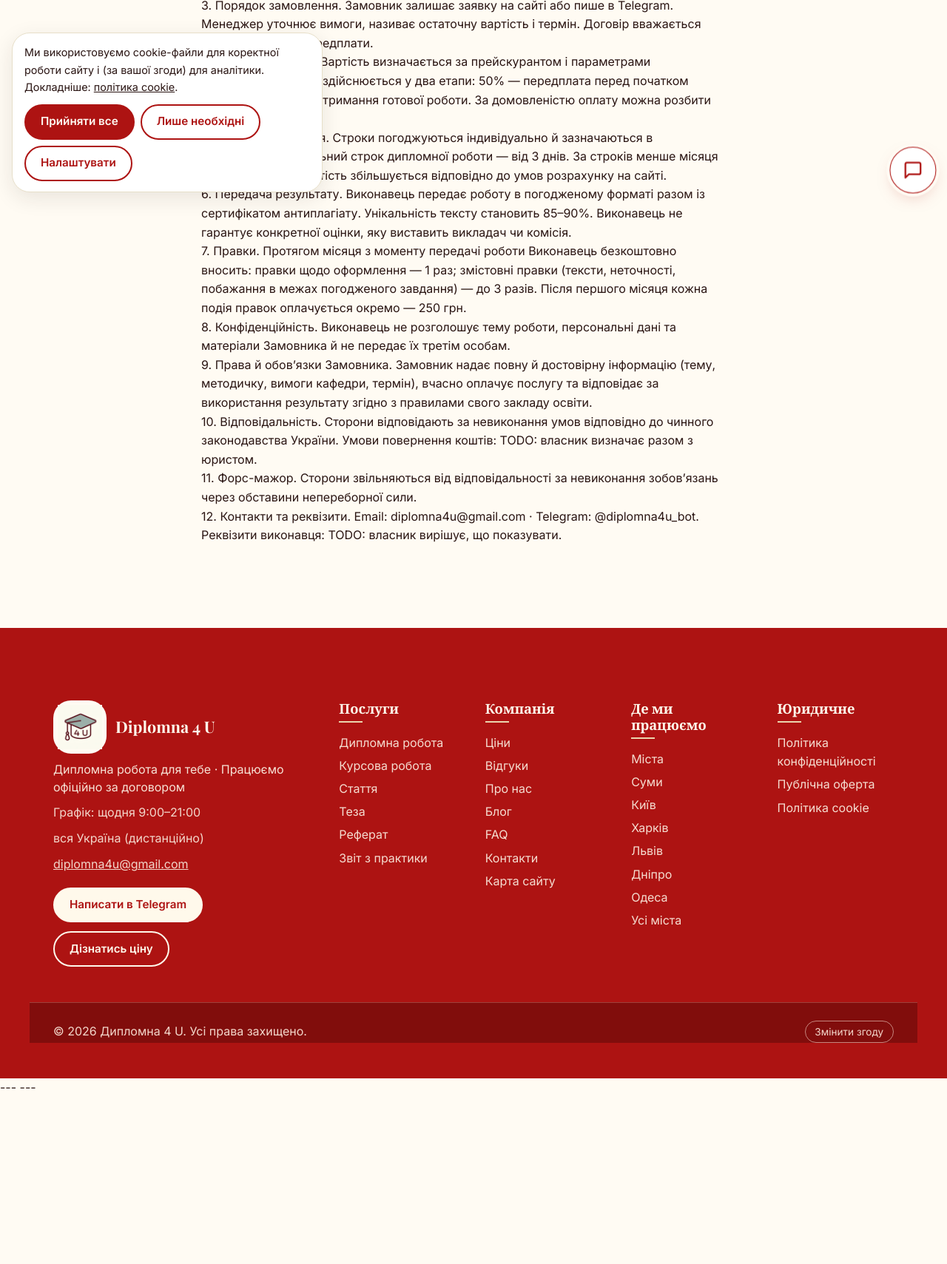
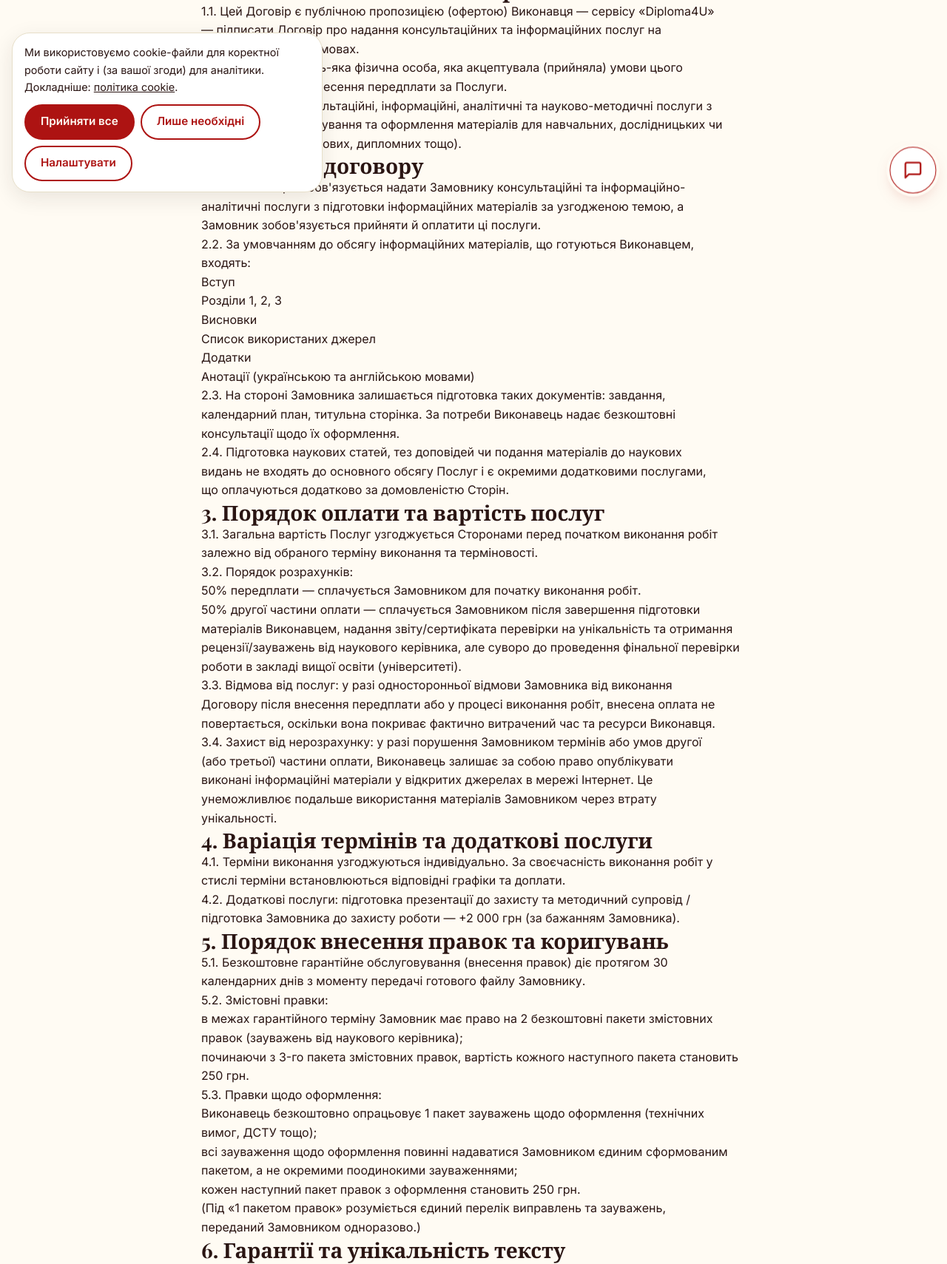
Before and after one commit to EsegyCode/diplomna4u, an Astro site in the folder diplomna4u/: page /publichna-oferta in a window 1280 px wide. Shown: the part 524-2233 px from the top of the page at 74% size. Before the commit the page ends 2008 px from the top, so only its background shows below. Built offline with nearby package versions, Linux system fonts and the light colour scheme; Astro itself is replaced by a stand-in of ours.

Commit message:
feat: update public offer agreement with detailed terms and conditions for services

```diff
--- a/diplomna4u/src/pages/publichna-oferta.astro
+++ b/diplomna4u/src/pages/publichna-oferta.astro
@@ -6,19 +6,70 @@ import LegalPage from '@/components/LegalPage.astro';
 <BaseLayout title="Публічна оферта (договір) | Diplomna 4 U" description="Умови надання послуг Diplomna 4 U: порядок замовлення й оплати 50/50, терміни, правки, конфіденційність і відповідальність сторін.">
   <Section theme="bg">
     <LegalPage title="Публічна оферта">
-      <!-- TODO: перевірити юристом -->
-      <p>1. Терміни. Виконавець — Diplomna 4 U. Замовник — особа, яка оформила заявку на сайті. Послуга — консультаційні та інформаційні послуги з підготовки студентських і наукових робіт: дипломних, курсових, статей, рефератів, звітів з практики, тез та презентацій.</p>
-      <p>2. Предмет договору. Виконавець надає Замовнику послугу за параметрами, погодженими під час оформлення заявки й уточнення з менеджером: тип роботи, напрям, тема, обсяг, термін. Результат має допоміжний характер, і Замовник використовує його відповідно до правил свого навчального закладу.</p>
-      <p>3. Порядок замовлення. Замовник залишає заявку на сайті або пише в Telegram. Менеджер уточнює вимоги, називає остаточну вартість і термін. Договір вважається укладеним після передплати.</p>
-      <p>4. Вартість і оплата. Вартість визначається за прейскурантом і параметрами замовлення. Оплата здійснюється у два етапи: 50% — передплата перед початком робіт, 50% — після отримання готової роботи. За домовленістю оплату можна розбити на 3–4 частини.</p>
-      <p>5. Терміни виконання. Строки погоджуються індивідуально й зазначаються в замовленні. Мінімальний строк дипломної роботи — від 3 днів. За строків менше місяця та менше тижня вартість збільшується відповідно до умов розрахунку на сайті.</p>
-      <p>6. Передача результату. Виконавець передає роботу в погодженому форматі разом із сертифікатом антиплагіату. Унікальність тексту становить 85–90%. Виконавець не гарантує конкретної оцінки, яку виставить викладач чи комісія.</p>
-      <p>7. Правки. Протягом місяця з моменту передачі роботи Виконавець безкоштовно вносить: правки щодо оформлення — 1 раз; змістовні правки (тексти, неточності, побажання в межах погодженого завдання) — до 3 разів. Після першого місяця кожна подія правок оплачується окремо — 250 грн.</p>
-      <p>8. Конфіденційність. Виконавець не розголошує тему роботи, персональні дані та матеріали Замовника й не передає їх третім особам.</p>
-      <p>9. Права й обов’язки Замовника. Замовник надає повну й достовірну інформацію (тему, методичку, вимоги кафедри, термін), вчасно оплачує послугу та відповідає за використання результату згідно з правилами свого закладу освіти.</p>
-      <p>10. Відповідальність. Сторони відповідають за невиконання умов відповідно до чинного законодавства України. Умови повернення коштів: TODO: власник визначає разом з юристом.</p>
-      <p>11. Форс-мажор. Сторони звільняються від відповідальності за невиконання зобов’язань через обставини непереборної сили.</p>
-      <p>12. Контакти та реквізити. Email: diplomna4u@gmail.com · Telegram: @diplomna4u_bot. Реквізити виконавця: TODO: власник вирішує, що показувати.</p>
+      <h2>ДОГОВІР ПРО НАДАННЯ КОНСУЛЬТАЦІЙНИХ ТА ІНФОРМАЦІЙНИХ ПОСЛУГ</h2>
+      <p><strong>(Публічна оферта)</strong></p>
+
+      <h3>1. Загальні положення та терміни</h3>
+      <p>1.1. Цей Договір є публічною пропозицією (офертою) Виконавця — сервісу «Diploma4U» — підписати Договір про надання консультаційних та інформаційних послуг на викладених нижче умовах.</p>
+      <p>1.2. Замовник — будь-яка фізична особа, яка акцептувала (прийняла) умови цього Договору шляхом внесення передплати за Послуги.</p>
+      <p>1.3. Послуги — консультаційні, інформаційні, аналітичні та науково-методичні послуги з підготовки, структурування та оформлення матеріалів для навчальних, дослідницьких чи наукових робіт (курсових, дипломних тощо).</p>
+
+      <h3>2. Предмет договору</h3>
+      <p>2.1. Виконавець зобов'язується надати Замовнику консультаційні та інформаційно-аналітичні послуги з підготовки інформаційних матеріалів за узгодженою темою, а Замовник зобов'язується прийняти й оплатити ці послуги.</p>
+      <p>2.2. За умовчанням до обсягу інформаційних матеріалів, що готуються Виконавцем, входять:</p>
+      <ul>
+        <li>Вступ</li>
+        <li>Розділи 1, 2, 3</li>
+        <li>Висновки</li>
+        <li>Список використаних джерел</li>
+        <li>Додатки</li>
+        <li>Анотації (українською та англійською мовами)</li>
+      </ul>
+      <p>2.3. На стороні Замовника залишається підготовка таких документів: завдання, календарний план, титульна сторінка. За потреби Виконавець надає безкоштовні консультації щодо їх оформлення.</p>
+      <p>2.4. Підготовка наукових статей, тез доповідей чи подання матеріалів до наукових видань не входять до основного обсягу Послуг і є окремими додатковими послугами, що оплачуються додатково за домовленістю Сторін.</p>
+
+      <h3>3. Порядок оплати та вартість послуг</h3>
+      <p>3.1. Загальна вартість Послуг узгоджується Сторонами перед початком виконання робіт залежно від обраного терміну виконання та терміновості.</p>
+      <p>3.2. Порядок розрахунків:</p>
+      <ul>
+        <li>50% передплати — сплачується Замовником для початку виконання робіт.</li>
+        <li>50% другої частини оплати — сплачується Замовником після завершення підготовки матеріалів Виконавцем, надання звіту/сертифіката перевірки на унікальність та отримання рецензії/зауважень від наукового керівника, але суворо до проведення фінальної перевірки роботи в закладі вищої освіти (університеті).</li>
+      </ul>
+      <p>3.3. Відмова від послуг: у разі односторонньої відмови Замовника від виконання Договору після внесення передплати або у процесі виконання робіт, внесена оплата не повертається, оскільки вона покриває фактично витрачений час та ресурси Виконавця.</p>
+      <p>3.4. Захист від нерозрахунку: у разі порушення Замовником термінів або умов другої (або третьої) частини оплати, Виконавець залишає за собою право опублікувати виконані інформаційні матеріали у відкритих джерелах в мережі Інтернет. Це унеможливлює подальше використання матеріалів Замовником через втрату унікальності.</p>
+
+      <h3>4. Варіація термінів та додаткові послуги</h3>
+      <p>4.1. Терміни виконання узгоджуються індивідуально. За своєчасність виконання робіт у стислі терміни встановлюються відповідні графіки та доплати.</p>
+      <p>4.2. Додаткові послуги: підготовка презентації до захисту та методичний супровід / підготовка Замовника до захисту роботи — +2 000 грн (за бажанням Замовника).</p>
+
+      <h3>5. Порядок внесення правок та коригувань</h3>
+      <p>5.1. Безкоштовне гарантійне обслуговування (внесення правок) діє протягом 30 календарних днів з моменту передачі готового файлу Замовнику.</p>
+      <p>5.2. Змістовні правки:</p>
+      <ul>
+        <li>в межах гарантійного терміну Замовник має право на 2 безкоштовні пакети змістовних правок (зауважень від наукового керівника);</li>
+        <li>починаючи з 3-го пакета змістовних правок, вартість кожного наступного пакета становить 250 грн.</li>
+      </ul>
+      <p>5.3. Правки щодо оформлення:</p>
+      <ul>
+        <li>Виконавець безкоштовно опрацьовує 1 пакет зауважень щодо оформлення (технічних вимог, ДСТУ тощо);</li>
+        <li>всі зауваження щодо оформлення повинні надаватися Замовником єдиним сформованим пакетом, а не окремими поодинокими зауваженнями;</li>
+        <li>кожен наступний пакет правок з оформлення становить 250 грн.</li>
+      </ul>
+      <p>(Під «1 пакетом правок» розуміється єдиний перелік виправлень та зауважень, переданий Замовником одноразово.)</p>
+
+      <h3>6. Гарантії та унікальність тексту</h3>
+      <p>6.1. Виконавець гарантує відповідність виконаних матеріалів рівню унікальності (антиплагіат) 85%–90%+.</p>
+      <p>6.2. Вказаний рівень унікальності гарантується суворо за дотримання таких умов перевірки: перевірці підлягає виключно текстова частина робіт (Вступ, Розділи 1–3); з тексту, що подається на перевірку, виключаються таблиці, додатки, списки джерел та елементи технічного оформлення, які об'єктивно заважають коректній оцінці унікальності автоматизованими системами.</p>
+
+      <h3>7. Відповідальність сторін та форс-мажор</h3>
+      <p>7.1. Виконавець надає інформаційні та консультаційні матеріали, що мають рекомендаційний та допоміжний характер. Остаточна оцінка та захист роботи є особистою відповідальністю Замовника.</p>
+      <p>7.2. Виконавець не несе відповідальності за затримки у виконанні правок, якщо Замовник надав зауваження з порушенням встановлених строків або поза гарантійним терміном.</p>
+
+      <h3>8. Реквізити та контакти Виконавця</h3>
+      <p>Сервіс консультаційних послуг «Diploma4U»</p>
+      <p>Email: diplomna4u@gmail.com</p>
+      <p>Telegram/Viber: @diplomna4u_bot</p>
+      <p>Сайт: diplomna4u.cx.ua</p>
     </LegalPage>
   </Section>
 </BaseLayout>
```
